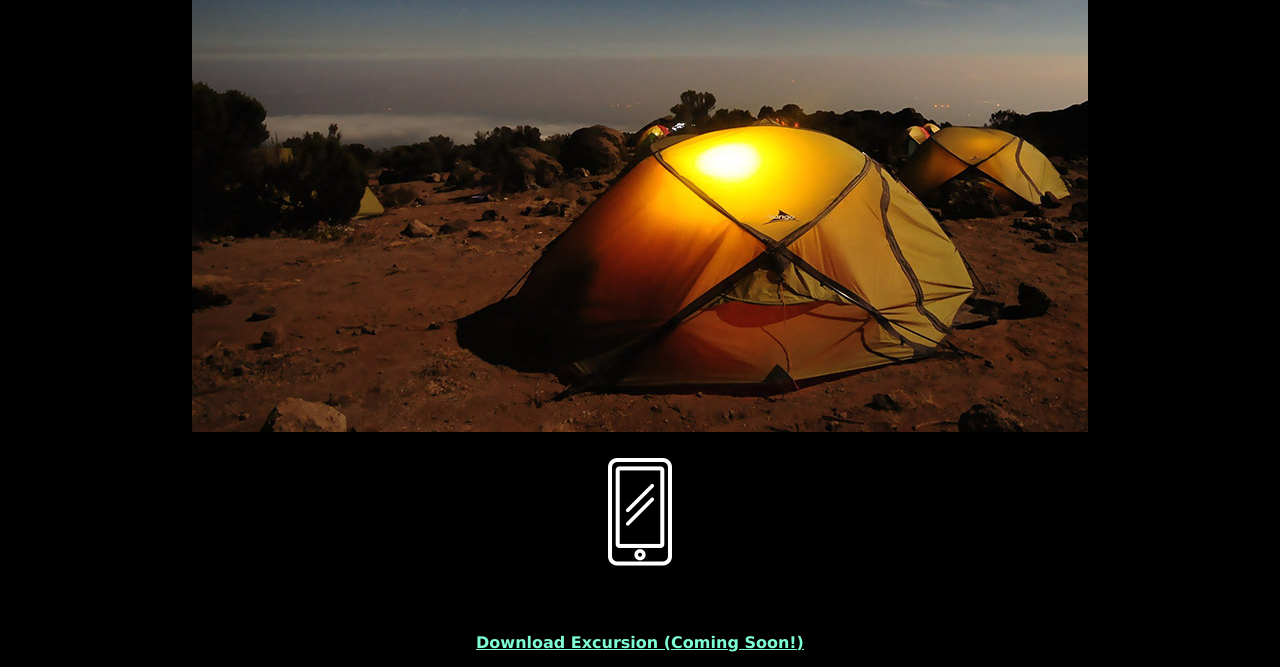
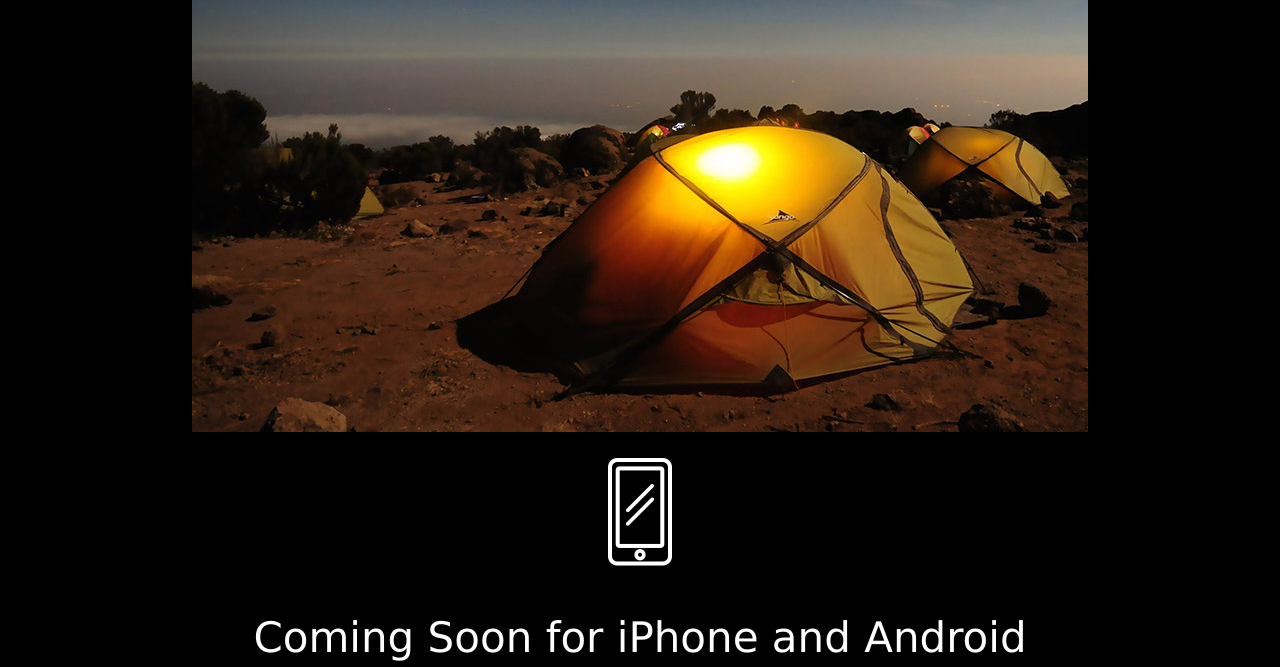
Before and after one commit to diomedea1720/excursion, a plain HTML site: page index.html in a window 1280 px wide. Shown: the part 593-1260 px from the top of the page. Drawn offline with Linux system fonts and the light colour scheme.

Commit message:
update index.html.

```diff
--- a/index.html
+++ b/index.html
@@ -22,12 +22,10 @@
         <p>
           <img src="resources/images/phone.png" alt="cellphone image" />
         </p>
-    <h4>Coming Soon for iPhone and Android</h4>
+    <h3>Coming Soon for iPhone and Android</h3>
     <h2>Download Excursion (Coming Soon!)</h2>
   <div class="footer">
       <p>© Excursion</p>
   </div>
 </body>
 </html>
-
-<!-- https://s3.amazonaws.com/codecademy-content/programs/freelance-one/excursion/images/phone.png -->
```
